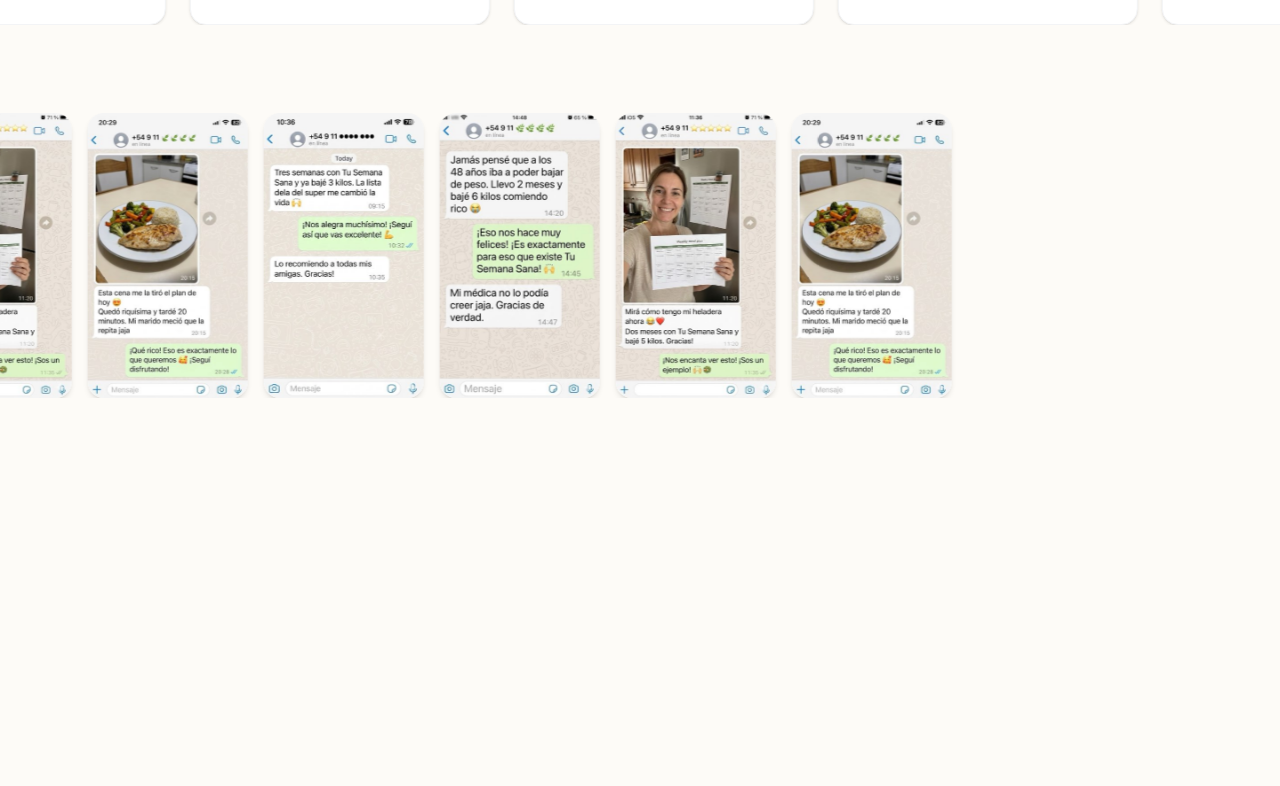
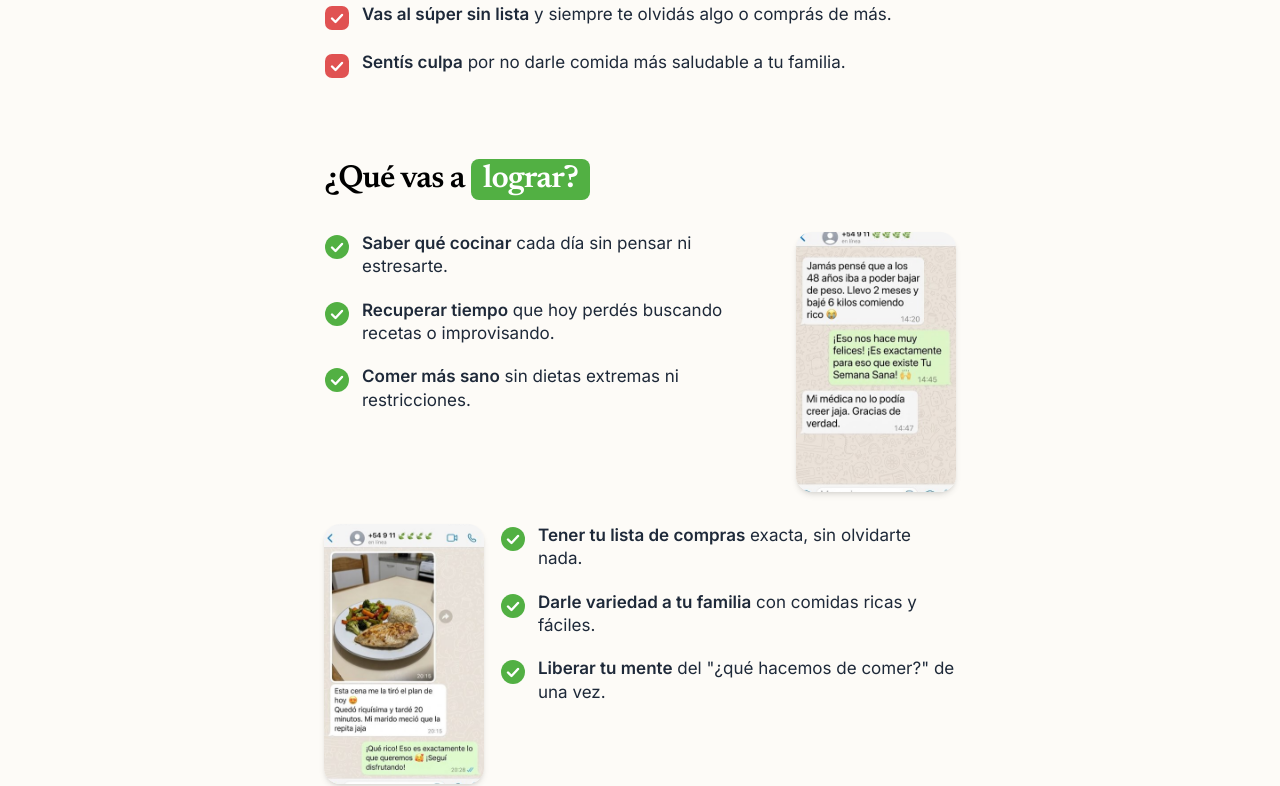
Before and after one commit to NogaTzBy/tusemanasana, a Next.js app: page /onboarding/resumen in a window 1280 px wide. Shown: the part 1356-2142 px from the top of the page. Before the commit the page ends 1914 px from the top, so only its background shows below. Built offline with nearby package versions, Linux system fonts and the light colour scheme.

Commit message:
feat: agregar secciones 'Para vos si' y 'Qué vas a lograr' en página resumen

```diff
--- a/src/app/onboarding/resumen/page.tsx
+++ b/src/app/onboarding/resumen/page.tsx
@@ -3,6 +3,8 @@
 import CountdownTimer from "@/components/onboarding/CountdownTimer";
 import TestimonialWall from "@/components/onboarding/TestimonialWall";
 import ImageCarousel from "@/components/onboarding/ImageCarousel";
+import ParaVosSection from "@/components/onboarding/ParaVosSection";
+import LogrosSection from "@/components/onboarding/LogrosSection";
 
 export default function ResumenPage() {
     return (
@@ -76,6 +78,8 @@
                 </div>
             </section>
 
+            <ParaVosSection />
+            <LogrosSection />
             <TestimonialWall />
             <ImageCarousel />
 
--- /dev/null
+++ b/src/components/onboarding/LogrosSection.tsx
@@ -0,0 +1,80 @@
+import Image from 'next/image'
+
+const ITEMS = [
+    { bold: 'Saber qué cocinar', rest: ' cada día sin pensar ni estresarte.' },
+    { bold: 'Recuperar tiempo', rest: ' que hoy perdés buscando recetas o improvisando.' },
+    { bold: 'Comer más sano', rest: ' sin dietas extremas ni restricciones.' },
+    { bold: 'Tener tu lista de compras', rest: ' exacta, sin olvidarte nada.' },
+    { bold: 'Darle variedad a tu familia', rest: ' con comidas ricas y fáciles.' },
+    { bold: 'Liberar tu mente', rest: ' del "¿qué hacemos de comer?" de una vez.' },
+]
+
+function GreenCheck() {
+    return (
+        <svg width="26" height="26" viewBox="0 0 26 26" fill="none" className="shrink-0 mt-0.5">
+            <circle cx="13" cy="13" r="12" fill="#52b043" />
+            <path d="M8 13.5l3.5 3.5 6.5-7" stroke="white" strokeWidth="2.4" strokeLinecap="round" strokeLinejoin="round" />
+        </svg>
+    )
+}
+
+export default function LogrosSection() {
+    return (
+        <section className="max-w-2xl mx-auto px-5 py-10">
+            <h2 className="text-[26px] md:text-[32px] font-black text-black mb-8 tracking-[-0.8px] leading-[1.15]">
+                ¿Qué vas a{' '}
+                <span className="bg-[#52b043] text-white px-3 py-0.5 rounded-lg inline-block">
+                    lograr?
+                </span>
+            </h2>
+
+            <div className="flex gap-4 mb-8">
+                <ul className="space-y-5 flex-1">
+                    {ITEMS.slice(0, 3).map((item, i) => (
+                        <li key={i} className="flex items-start gap-3">
+                            <GreenCheck />
+                            <p className="text-[15px] md:text-[17px] text-gray-800 leading-snug">
+                                <strong>{item.bold}</strong>{item.rest}
+                            </p>
+                        </li>
+                    ))}
+                </ul>
+
+                <div className="relative w-[130px] md:w-[160px] h-[220px] md:h-[260px] rounded-2xl overflow-hidden shrink-0 shadow-md self-start">
+                    <Image
+                        src="/imagenes/foto2.jpeg"
+                        alt="Comida saludable"
+                        fill
+                        sizes="160px"
+                        quality={75}
+                        className="object-cover"
+                    />
+                </div>
+            </div>
+
+            <div className="flex gap-4">
+                <div className="relative w-[130px] md:w-[160px] h-[220px] md:h-[260px] rounded-2xl overflow-hidden shrink-0 shadow-md self-start">
+                    <Image
+                        src="/imagenes/foto4.jpeg"
+                        alt="Receta saludable"
+                        fill
+                        sizes="160px"
+                        quality={75}
+                        className="object-cover"
+                    />
+                </div>
+
+                <ul className="space-y-5 flex-1">
+                    {ITEMS.slice(3).map((item, i) => (
+                        <li key={i} className="flex items-start gap-3">
+                            <GreenCheck />
+                            <p className="text-[15px] md:text-[17px] text-gray-800 leading-snug">
+                                <strong>{item.bold}</strong>{item.rest}
+                            </p>
+                        </li>
+                    ))}
+                </ul>
+            </div>
+        </section>
+    )
+}
--- /dev/null
+++ b/src/components/onboarding/ParaVosSection.tsx
@@ -0,0 +1,38 @@
+const ITEMS = [
+    { bold: 'Todos los días a las 12', rest: ' te preguntás "¿qué cocino hoy?" y no sabés qué hacer.' },
+    { bold: 'Terminás improvisando', rest: ' o pidiendo delivery porque no tenés nada planificado.' },
+    { bold: 'Querés comer sano', rest: ' pero no tenés tiempo ni energía para buscar recetas.' },
+    { bold: 'Te aburrís de cocinar', rest: ' siempre lo mismo y querés variedad sin complicarte.' },
+    { bold: 'Vas al súper sin lista', rest: ' y siempre te olvidás algo o comprás de más.' },
+    { bold: 'Sentís culpa', rest: ' por no darle comida más saludable a tu familia.' },
+]
+
+function RedBadge() {
+    return (
+        <svg width="26" height="26" viewBox="0 0 26 26" fill="none" className="shrink-0 mt-0.5">
+            <rect x="1" y="1" width="24" height="24" rx="7" fill="#e05252" />
+            <path d="M8 13.5l3.5 3.5 6.5-7" stroke="white" strokeWidth="2.4" strokeLinecap="round" strokeLinejoin="round" />
+        </svg>
+    )
+}
+
+export default function ParaVosSection() {
+    return (
+        <section className="max-w-2xl mx-auto px-5 py-10">
+            <h2 className="text-[26px] md:text-[32px] font-black text-black mb-8 tracking-[-0.8px] leading-[1.15]">
+                Esta app es para vos si...
+            </h2>
+
+            <ul className="space-y-5">
+                {ITEMS.map((item, i) => (
+                    <li key={i} className="flex items-start gap-3">
+                        <RedBadge />
+                        <p className="text-[15px] md:text-[17px] text-gray-800 leading-snug">
+                            <strong>{item.bold}</strong>{item.rest}
+                        </p>
+                    </li>
+                ))}
+            </ul>
+        </section>
+    )
+}
```
